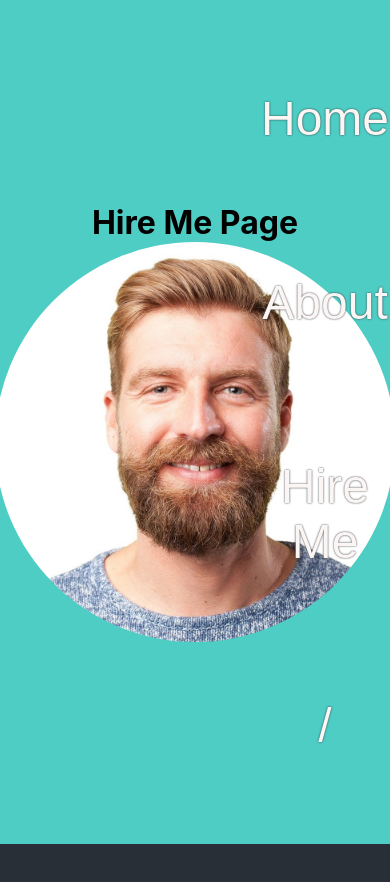
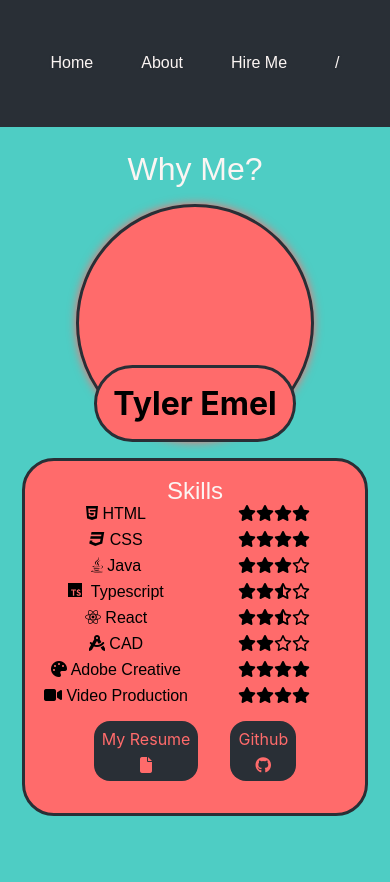
Before and after one commit to Temel00/joint-portfolio, a React (Create React App) app: page /hire in a window 390 px wide. Shown: the top 882 px of the page. Before the commit the page ends 844 px from the top, so only its background shows below. Built offline with nearby package versions, Linux system fonts and the light colour scheme; a web font is replaced by a local one.

Commit message:
Updated About and Hire Page and made responsive

```diff
--- a/public/index.html
+++ b/public/index.html
@@ -4,6 +4,14 @@
     <meta charset="utf-8" />
     <link rel="icon" href="%PUBLIC_URL%/favicon.ico" />
     <link rel="stylesheet" href="https://use.typekit.net/tub6dwb.css" />
+    <script
+      src="https://kit.fontawesome.com/fb36c5455c.js"
+      crossorigin="anonymous"
+    ></script>
+    <script
+      type="module"
+      src="https://ajax.googleapis.com/ajax/libs/model-viewer/3.1.1/model-viewer.min.js"
+    ></script>
     <meta name="viewport" content="width=device-width, initial-scale=1" />
     <meta name="theme-color" content="#000000" />
     <meta
--- a/src/App.css
+++ b/src/App.css
@@ -27,18 +27,6 @@ body::-webkit-scrollbar {
   text-align: center;
 }
 
-.App .App-header {
-  position: absolute;
-  display: grid;
-  grid-template-columns: 1fr 1fr 1fr;
-  grid-template-rows: 1fr 1fr 1fr;
-  z-index: 1;
-  margin: auto;
-  width: 100%;
-  top: 50%;
-  transform: translateY(-50%);
-}
-
 .homePage {
   display: grid;
   text-align: center;
@@ -56,7 +44,7 @@ body::-webkit-scrollbar {
   font-family: "dazzle-unicase", sans-serif;
   font-weight: 200;
   font-style: normal;
-  font-size: 8rem;
+  font-size: 5rem;
 }
 
 .maine {
@@ -73,12 +61,13 @@ nav {
   font-family: "dazzle-unicase", sans-serif;
   font-weight: 200;
   font-style: normal;
-  font-size: 3rem;
-  grid-area: 1 / 3 / span 3 / span 1;
+  font-size: 1rem;
   display: flex;
-  flex-flow: column nowrap;
-  align-self: center;
-  gap: 8rem;
+  align-items: center;
+  justify-content: center;
+  height: 15vh;
+
+  gap: 3rem;
 }
 
 nav a {
@@ -93,10 +82,10 @@ nav a:hover {
   scale: 1.1;
 }
 
-section {
+.homePage section {
   position: relative;
   width: 100%;
-  height: 100vh;
+  height: 85vh;
   z-index: -9;
   background: var(--main-black);
   overflow: hidden;
@@ -216,24 +205,38 @@ section .wave.wave7 {
   font-family: "dazzle-unicase", sans-serif;
   font-weight: 200;
   font-style: normal;
-  font-size: 4rem;
+  font-size: 2rem;
   color: var(--main-white);
 }
 
 .workCard {
-  width: 800px;
+  min-width: 300px;
+  max-width: 600px;
   display: flex;
-  flex-flow: row nowrap;
+  flex-flow: column nowrap;
   align-items: center;
   justify-content: center;
   text-align: left;
-  gap: 3em;
+  gap: 1em;
   padding: 1em;
   font-family: "dazzle-unicase", sans-serif;
   font-weight: 200;
   color: var(--main-white);
   border-radius: 1em;
   border: 2px solid var(--main-white);
+}
+
+.nameHead {
+  font-family: "dazzle-unicase", sans-serif;
+  font-weight: 400;
+  text-align: center;
+  margin-bottom: 0.5em;
+}
+
+.workDesc {
+  font-family: "halcom", sans-serif;
+  font-weight: 400;
+  font-style: normal;
 }
 
 .workCard-btn {
@@ -261,18 +264,153 @@ section .wave.wave7 {
   display: flex;
   flex-flow: column nowrap;
   align-items: center;
-  justify-content: center;
+  justify-content: start;
+  padding-top: 1.5em;
+  gap: 1em;
 }
 
-.headShotCrop {
-  width: 400px;
-  height: 400px;
-  position: relative;
-  overflow: hidden;
+.hireTitle {
+  font-family: "dazzle-unicase", sans-serif;
+  font-weight: 200;
+  color: var(--main-white);
+  font-size: 2rem;
+}
+
+.modelCont {
+  background: var(--main-red);
+  border-radius: 50%;
+  aspect-ratio: 1;
+  display: flex;
+  justify-content: center;
+  align-items: center;
+}
+
+model-viewer {
+  box-shadow: 0px 0px 10px var(--main-red);
+  border: 3px solid var(--main-black);
+  height: 200px;
+  width: 200px;
+  z-index: 3;
+  padding: 1em;
   border-radius: 50%;
 }
+.avaTitle {
+  position: absolute;
+  padding: 1em;
+  border-radius: 999em;
+  background: var(--main-red);
+  border: 3px solid var(--main-black);
+  z-index: 5;
+  align-self: flex-end;
+}
 
-.headShot {
-  height: 100%;
-  width: auto;
+.hireContent {
+  display: flex;
+  flex-flow: column nowrap;
+  background: var(--main-red);
+  border-radius: 2em;
+  border: 3px solid var(--main-black);
+  padding: 1em;
 }
+
+.hireContent h2,
+.hireContent h3 {
+  font-family: "dazzle-unicase", sans-serif;
+  font-weight: 200;
+  color: var(--main-white);
+  font-size: 1.5em;
+}
+
+.skillsBin {
+  display: grid;
+  grid-template-columns: repeat(2, 1fr);
+  align-content: center;
+  justify-items: center;
+  list-style: none;
+  gap: 0.5em;
+}
+
+.skillsBin li {
+  font-family: "halcom", sans-serif;
+  font-weight: 400;
+}
+
+.skillRating {
+  width: 150px;
+}
+
+.st1 {
+  fill: var(--main-red);
+}
+
+.hireLinksBin {
+  margin: 1em;
+  display: flex;
+  align-items: center;
+  justify-content: center;
+  gap: 2em;
+}
+
+.resumeLink {
+  text-decoration: none;
+  color: black;
+  display: flex;
+  flex-flow: column nowrap;
+  gap: 0.5em;
+  padding: 0.5em;
+  color: var(--main-red);
+  background: var(--main-black);
+  border-radius: 1em;
+}
+
+@media (min-width: 1250px) {
+  .App-header {
+    position: absolute;
+    display: grid;
+    grid-template-columns: 1fr 1fr 1fr;
+    grid-template-rows: 1fr 1fr 1fr;
+    z-index: 1;
+    margin: auto;
+    width: 100%;
+    top: 50%;
+    transform: translateY(-50%);
+  }
+
+  .homeTitle {
+    font-size: 8rem;
+  }
+
+  .homePage section {
+    height: 100vh;
+  }
+
+  nav {
+    grid-area: 1 / 3 / span 3 / span 1;
+    display: flex;
+    flex-flow: column nowrap;
+    align-self: center;
+    font-size: 3rem;
+    gap: 3em;
+  }
+
+  /* Work Desktop Styles */
+  .workTitle {
+    font-size: 4rem;
+  }
+
+  /* Hire Me Desktop styles */
+  .hireTitle {
+    font-size: 4rem;
+  }
+
+  model-viewer {
+    height: 400px;
+    width: 400px;
+  }
+}
+
+@media (min-width: 1600px) {
+  .workCard {
+    max-width: 800px;
+  }
+}
--- a/src/pages/Hire.tsx
+++ b/src/pages/Hire.tsx
@@ -1,7 +1,9 @@
+// @ts-nocheck
 import React from "react";
 import {motion as m} from "framer-motion";
 
-export const Hire = () => (
+export const Hire = () => {
+  return (
     <m.div
       className="hirePage"
       initial={{y: 1600, opacity: 0}}
@@ -9,13 +11,128 @@ export const Hire = () => (
       exit={{y: 1600, opacity: 0}}
       transition={{duration: 1, ease: "easeInOut"}}
     >
-    <h1>Hire Me Page</h1>
-    <div className="headShotCrop">
-      <img
-        className="headShot"
-        src="../assets/tempHeadshot.jpg"
-        alt="my headshot"
+      <h1 className="hireTitle">Why Me?</h1>
+      <div className="modelCont">
+        <model-viewer
+          src="../../assets/PortfolioAvatar.glb"
+          poster="../../assets/ShopifyModels/Chair.webp"
+          shadow-intensity="1"
+          ar
+          field-of-view="90deg"
+          min-field-of-view="12deg"
+          max-field-of-view="12deg"
+          camera-orbit="0deg 95deg 0deg"
+          camera-target="0m .15m .25m"
+          camera-controls
+          touch-action="pan-x"
+          alt="Tyler Emel Avatar"
+        ></model-viewer>
+        <div className="avaTitle">
+          <h1>Tyler Emel</h1>
+        </div>
+      </div>
+      <div className="hireContent">
+        <h2>Skills</h2>
+        <ul className="skillsBin">
+          <li>
+            <i class="fa-brands fa-html5"></i> HTML
+          </li>
+          <li className="skillRating">
+            <i class="fa-solid fa-star"></i>
+            <i class="fa-solid fa-star"></i>
+            <i class="fa-solid fa-star"></i>
+            <i class="fa-solid fa-star"></i>
+          </li>
+          <li>
+            <i class="fa-brands fa-css3"></i> CSS
+          </li>
+          <li className="skillRating">
+            <i class="fa-solid fa-star"></i>
+            <i class="fa-solid fa-star"></i>
+            <i class="fa-solid fa-star"></i>
+            <i class="fa-solid fa-star"></i>
+          </li>
+          <li>
+            <i class="fa-brands fa-java"></i> Java
+          </li>
+          <li className="skillRating">
+            <i class="fa-solid fa-star"></i>
+            <i class="fa-solid fa-star"></i>
+            <i class="fa-solid fa-star"></i>
+            <i class="fa-regular fa-star"></i>
+          </li>
+          <li>
+            <svg
+              id="Layer_1"
+              xmlns="http://www.w3.org/2000/svg"
+              viewBox="0 0 400 400"
+              width="14"
+              height="14"
+            >
+              <path class="st0" d="M0 200V0h400v400H0" />
+              <path
+                class="st1"
+                d="M87.7 200.7V217h52v148h36.9V217h52v-16c0-9 0-16.3-.4-16.5 0-.3-31.7-.4-70.2-.4l-70 .3v16.4l-.3-.1zM321.4 184c10.2 2.4 18 7 25 14.3 3.7 4 9.2 11 9.6 12.8 0 .6-17.3 12.3-27.8 18.8-.4.3-2-1.4-3.6-4-5.2-7.4-10.5-10.6-18.8-11.2-12-.8-20 5.5-20 16 0 3.2.6 5 1.8 7.6 2.7 5.5 7.7 8.8 23.2 15.6 28.6 12.3 41 20.4 48.5 32 8.5 13 10.4 33.4 4.7 48.7-6.4 16.7-22 28-44.3 31.7-7 1.2-23 1-30.5-.3-16-3-31.3-11-40.7-21.3-3.7-4-10.8-14.7-10.4-15.4l3.8-2.4 15-8.7 11.3-6.6 2.6 3.5c3.3 5.2 10.7 12.2 15 14.6 13 6.7 30.4 5.8 39-2 3.7-3.4 5.3-7 5.3-12 0-4.6-.7-6.7-3-10.2-3.2-4.4-9.6-8-27.6-16-20.7-8.8-29.5-14.4-37.7-23-4.7-5.2-9-13.3-11-20-1.5-5.8-2-20-.6-25.7 4.3-20 19.4-34 41-38 7-1.4 23.5-.8 30.4 1l-.2.2z"
               />
+            </svg>
+            &nbsp; Typescript
+          </li>
+          <li className="skillRating">
+            <i class="fa-solid fa-star"></i>
+            <i class="fa-solid fa-star"></i>
+            <i class="fa-solid fa-star-half-stroke"></i>
+            <i class="fa-regular fa-star"></i>
+          </li>
+          <li>
+            <i class="fa-brands fa-react"></i> React
+          </li>
+          <li className="skillRating">
+            <i class="fa-solid fa-star"></i>
+            <i class="fa-solid fa-star"></i>
+            <i class="fa-solid fa-star-half-stroke"></i>
+            <i class="fa-regular fa-star"></i>
+          </li>
+          <li>
+            <i class="fa-solid fa-compass-drafting"></i> CAD
+          </li>
+          <li className="skillRating">
+            <i class="fa-solid fa-star"></i>
+            <i class="fa-solid fa-star"></i>
+            <i class="fa-regular fa-star"></i>
+            <i class="fa-regular fa-star"></i>
+          </li>
+          <li>
+            <i class="fa-solid fa-palette"></i> Adobe Creative
+          </li>
+          <li className="skillRating">
+            <i class="fa-solid fa-star"></i>
+            <i class="fa-solid fa-star"></i>
+            <i class="fa-solid fa-star"></i>
+            <i class="fa-solid fa-star"></i>
+          </li>
+          <li>
+            <i class="fa-solid fa-video"></i> Video Production
+          </li>
+          <li className="skillRating">
+            <i class="fa-solid fa-star"></i>
+            <i class="fa-solid fa-star"></i>
+            <i class="fa-solid fa-star"></i>
+            <i class="fa-solid fa-star"></i>
+          </li>
+        </ul>
+        <div className="hireLinksBin">
+          <a
+            href="../../public/assets/TylerEmelResume.pdf"
+            download="Tyler_Emel_CV"
+            className="resumeLink"
+          >
+            My Resume<i class="fa-solid fa-file"></i>
+          </a>
+          <a href="https://github.com/Temel00" className="resumeLink">
+            Github<i class="fa-brands fa-github"></i>
+          </a>
+        </div>
       </div>
     </m.div>
   );
+};
```
Also changed, not shown: src/pages/Work.tsx (+16 -16 lines), 2 other files (tests, documents, lock files or other folders). Lines whose indentation alone changed are shown as unchanged.
